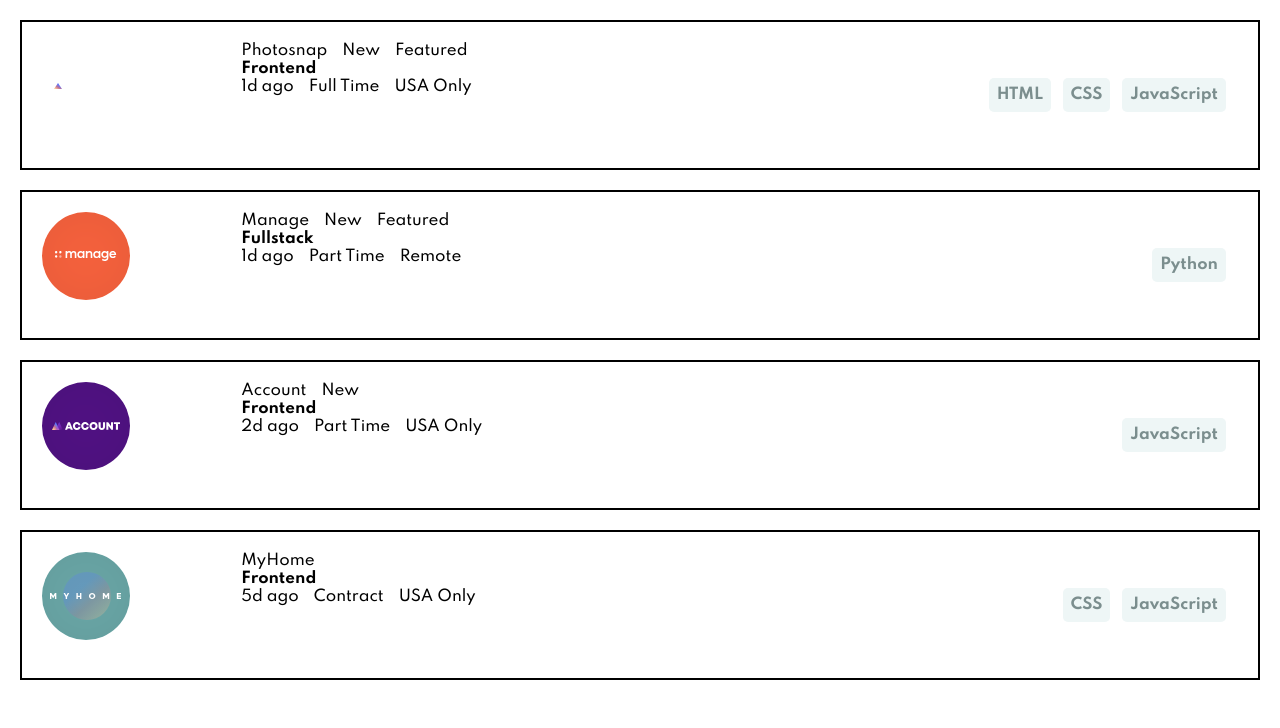
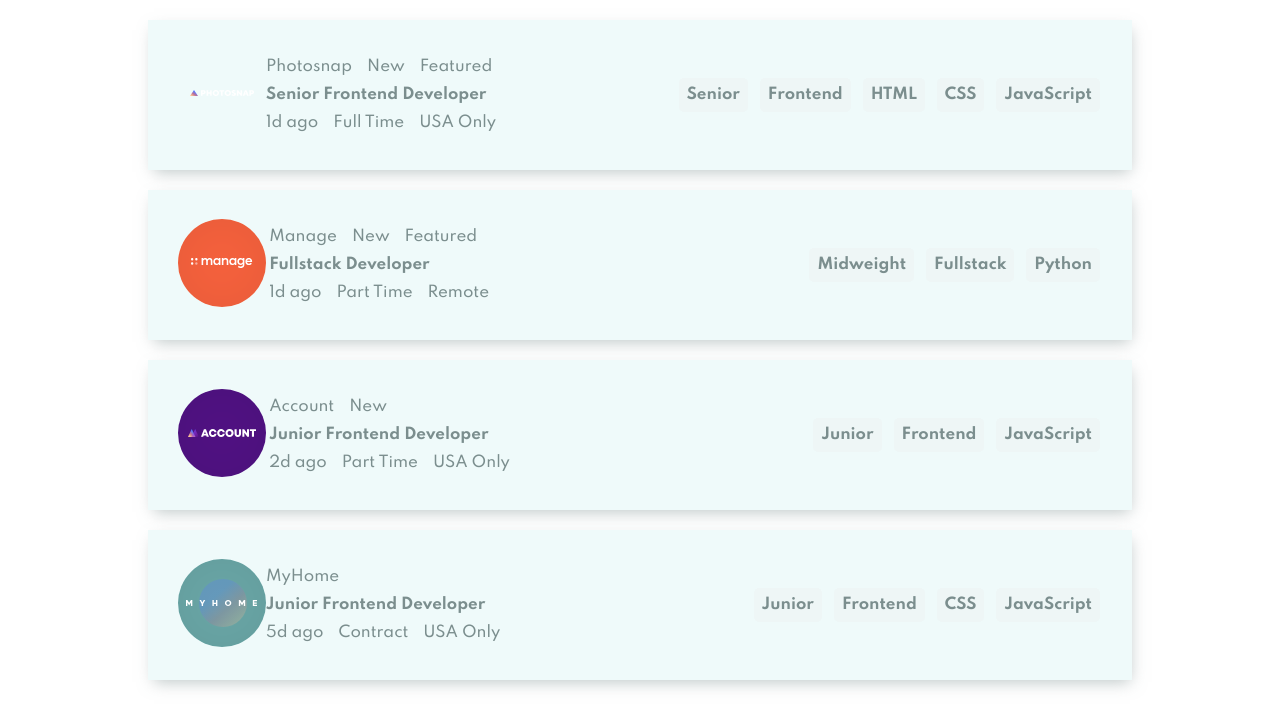
Before and after one commit to MartinMcCarthy11/JobListings-App, a React (Create React App) app in the folder job-listing-app/: page / in a window 1280 px wide. Shown: the top 728 px of the page. Built offline with nearby package versions, Linux system fonts and the light colour scheme.

Commit message:
Roughed in main styling

```diff
--- a/job-listing-app/src/App.js
+++ b/job-listing-app/src/App.js
@@ -13,7 +13,10 @@ class App extends Component {
   render(){
     return (
       <div className="App">
-         <List jobList = {this.state.jobList}/>
+        <div className="main-container">
+          <List jobList = {this.state.jobList}/>
+        </div>
+
       </div>
     )
   }
--- a/job-listing-app/src/App.scss
+++ b/job-listing-app/src/App.scss
@@ -9,6 +9,11 @@
 
   }
 
+  .main-container{
+    width: 80%;
+    margin: auto;
+  }
+
   .flex-row{
     display: flex;
     flex-direction:row ;
@@ -18,6 +23,12 @@
   .list-description{
     display: flex;
     flex-direction: column;
+    align-self: center;
+    color: $DarkGrayishCyan;
+  }
+
+  .job-description-row{
+    padding: 5px 5px 5px 0;
   }
 
   .job-detail-item{
@@ -26,11 +37,25 @@
 
   .list-item{
     display: grid;
-    grid-template-columns: 1fr 3fr 2fr;
+    grid-template-columns: .6fr 3fr 2fr;
+    background: $LightGrayisCyan;
+    box-sizing:border-box;
+    cursor: pointer;
     height: 150px;
     padding: 20px;
     margin: 20px;
-    border: 2px solid black;
+    -webkit-box-shadow: 2px 6px 15px -4px rgba(123,142,142,0.5);
+    -moz-box-shadow: 2px 6px 15px -4px rgba(123,142,142,0.5);
+    box-shadow: 2px 6px 15px -4px rgba(123,142,142,0.5);
+
+    &-focus{
+      border-left: 5px solid $DesaturatedDarkCyan;
+    }
+  }
+
+  .list-image{
+    align-self: center;
+    padding-left: 10px;
   }
 
   .skills-list-container{
--- a/job-listing-app/src/components/ListDescription/JobCompany.jsx
+++ b/job-listing-app/src/components/ListDescription/JobCompany.jsx
@@ -12,7 +12,7 @@ export default class JobCompany extends Component {
 
     render() {
         return (
-            <div className="flex-row">
+            <div className="flex-row job-description-row">
                 <span className="job-detail-item">{this.props.jobcompany}</span>
                 <span className="job-detail-item">{this.isNew()}</span>
                 <span className="job-detail-item">{this.isFeatured()}</span>
--- a/job-listing-app/src/components/ListDescription/JobDetails.jsx
+++ b/job-listing-app/src/components/ListDescription/JobDetails.jsx
@@ -3,7 +3,7 @@ import React, { Component } from 'react'
 export default class JobDetails extends Component {
     render() {
         return (
-            <div className="flex-row">
+            <div className="flex-row job-description-row">
                 <span className="job-detail-item">{this.props.jobAge}</span>
                 <span className="job-detail-item">{this.props.jobContract}</span>
                 <span className="job-detail-item">{this.props.joblocation}</span>
--- a/job-listing-app/src/components/ListDescription/JobRole.jsx
+++ b/job-listing-app/src/components/ListDescription/JobRole.jsx
@@ -4,7 +4,7 @@ export default class JobRole extends Component {
 
     render() {
         return (
-            <div>
+            <div className="job-description-row">
                 <h3>{this.props.jobRole}</h3>
             </div>
         )
--- a/job-listing-app/src/components/ListItem.jsx
+++ b/job-listing-app/src/components/ListItem.jsx
@@ -6,12 +6,25 @@ import JobDetails from './ListDescription/JobDetails';
 import JobCompany from './ListDescription/JobCompany';
 
 export default class ListItem extends Component {
+    state = {clicked: false}
+    componentDidMount(){
+        this.setState({clicked: false})
+      }
 
+    handleClick = () =>{
+        if (this.state.clicked === false) {
+            this.setState({clicked: true});
+        }else{
+            this.setState({clicked: false});
+        }
+
+      }
     render() {
+        var className = this.state.clicked ? 'list-item list-item-focus' : 'list-item';
         return (
 
-            <div className="list-item">
-                <div>
+            <div onClick={this.handleClick} className={className}>
+                <div className="list-image">
                     <ListImage listImage = {this.props.jobListSkills.logo}/>
                 </div>
                 <div className="list-description">
@@ -23,7 +36,8 @@ export default class ListItem extends Component {
                         />
                     </React.Fragment>
                     <React.Fragment>
-                        <JobRole jobRole = {this.props.jobListSkills.role}/>
+                        <JobRole
+                            jobRole = {this.props.jobListSkills.position}/>
                     </React.Fragment>
                     <React.Fragment>
                         <JobDetails
@@ -35,7 +49,10 @@ export default class ListItem extends Component {
                 </div>
                 <div className="skills-list-container">
                     <ul className="skills-list">
-                            <ListSkills  jobSkills = {this.props.jobListSkills.languages}/>
+                            <ListSkills
+                            jobSkills = {this.props.jobListSkills.languages}
+                            jobLevel = {this.props.jobListSkills.level}
+                            jobRole = {this.props.jobListSkills.role}/>
                     </ul>
                 </div>
             </div>
--- a/job-listing-app/src/components/ListSkills.jsx
+++ b/job-listing-app/src/components/ListSkills.jsx
@@ -2,8 +2,9 @@ import React, { Component } from 'react'
 
  class ListSkills extends Component {
     render(){
-          return this.props.jobSkills.map(x => <li className="skill">{x}</li>)
-    }
+      const arr = [this.props.jobLevel, this.props.jobRole, ...this.props.jobSkills]
+      return arr.map(x => <li key={`${x}1`} className="skill">{x}</li>)
+   }
  }
 
 export default ListSkills;
```
